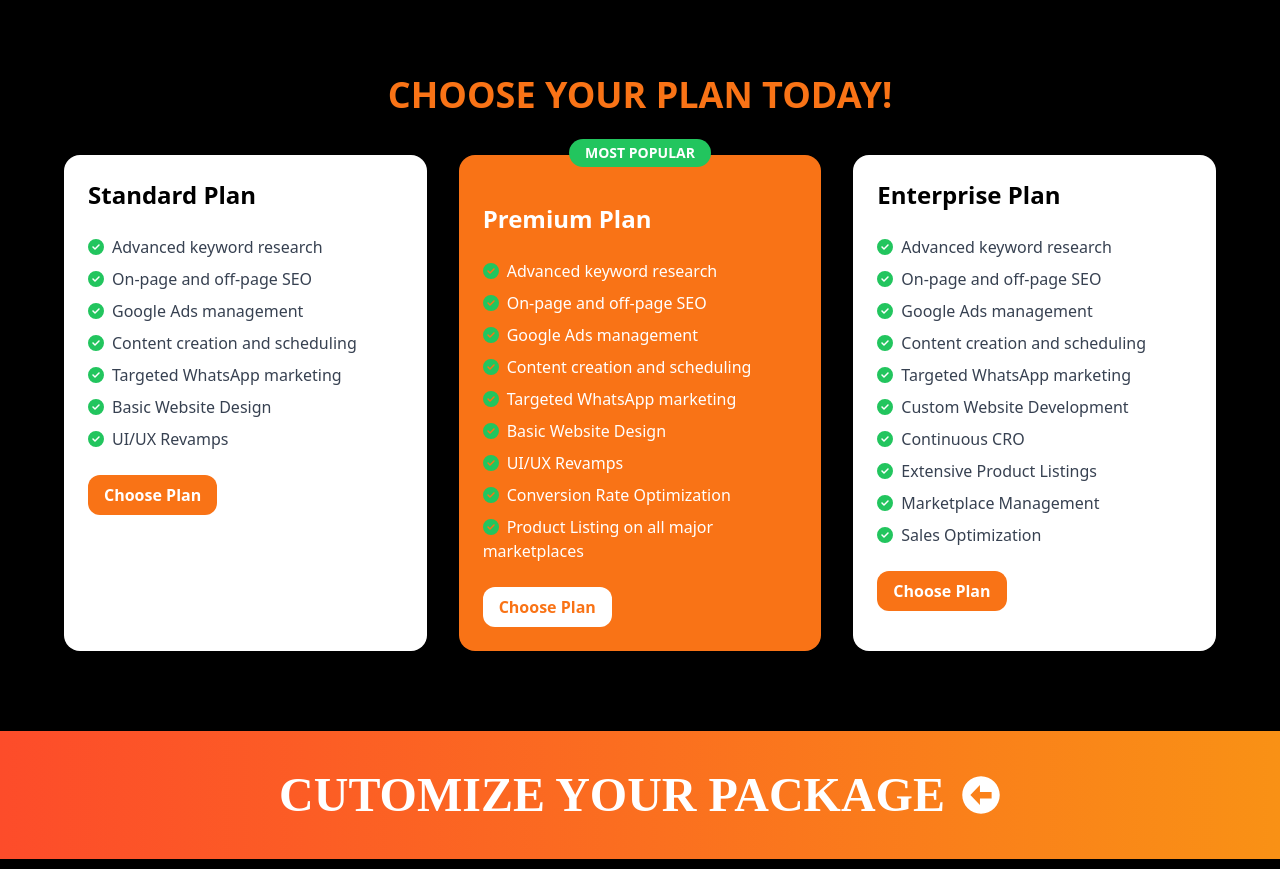
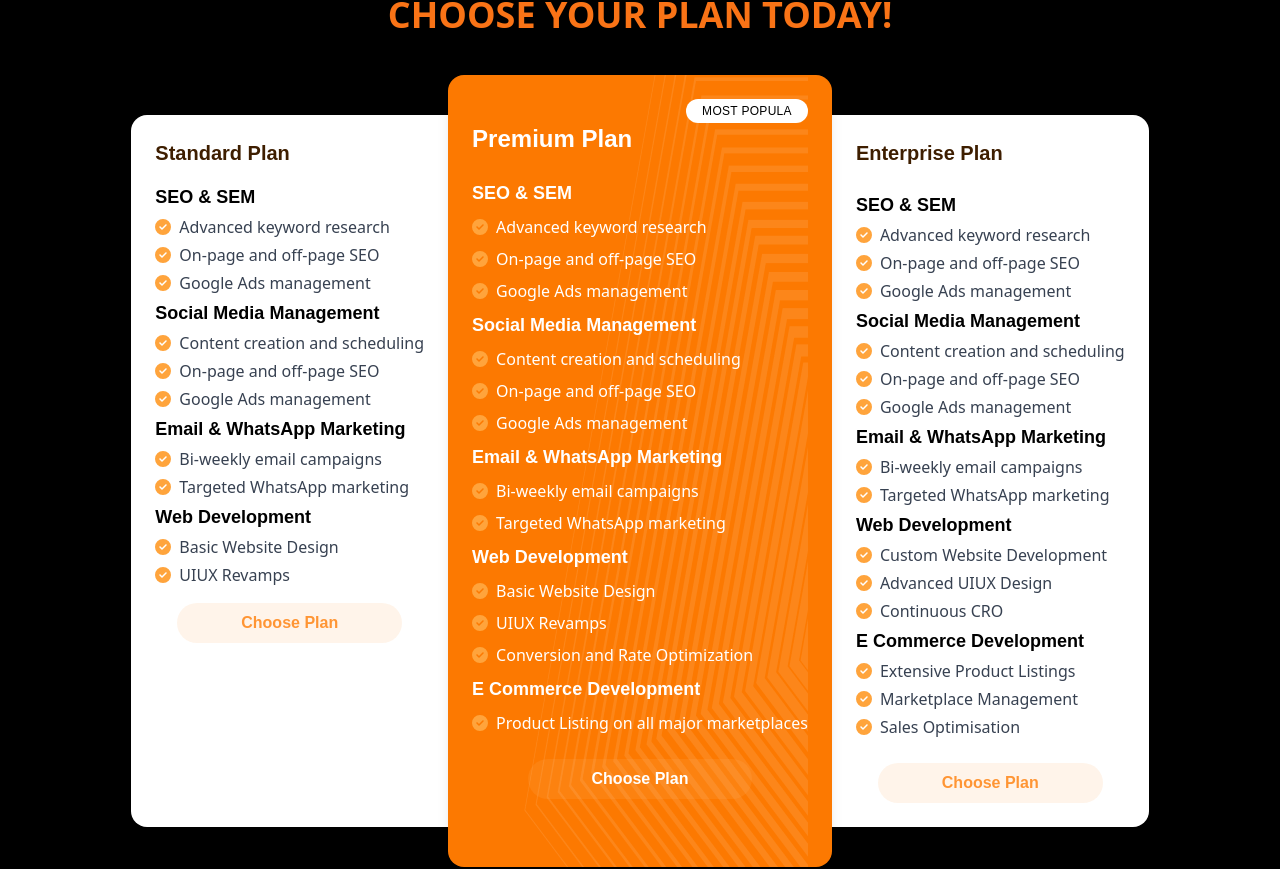
Before and after one commit to Ankit-Kum-ar/MarketingExl-Refactor, a React (Vite) app in the folder client/: page / in a window 1280 px wide. Shown: the part 3485-4354 px from the top of the page. Built offline with nearby package versions, Linux system fonts and the light colour scheme; a web font is replaced by a local one.

Commit message:
Add Package page with Header, PricingPlans, and ClientCarousel components; update App routing

```diff
--- a/client/src/App.tsx
+++ b/client/src/App.tsx
@@ -3,6 +3,7 @@ import Home from "./pages/Home/Home"
 import About from "./pages/About/About"
 import Navbar from "./components/Navbar"
 import Services from "./pages/Services/Services"
+import Package from "./pages/Package/Package"
 function App() {
 
   return (
@@ -12,6 +13,7 @@ function App() {
         <Route path="/" element = {<Home />} />
         <Route path="/about" element = { <About/> } />
         <Route path="/services" element = { <Services /> } />
+        <Route path="/packages" element = {<Package />} />
       </Routes>
     </>
   )
--- a/client/src/components/PricingPlans.tsx
+++ b/client/src/components/PricingPlans.tsx
@@ -9,148 +9,201 @@ const PricingPlans: React.FC = () => {
       <h2 className="text-3xl lg:text-4xl font-bold text-center text-orange-500 mb-10">
         CHOOSE YOUR PLAN TODAY!
       </h2>
-      <div className="grid grid-cols-1 md:grid-cols-2 lg:grid-cols-3 gap-8">
+      <div className="flex flex-col md:flex-row justify-center gap-8 lg:gap-0 relative">
         {/* Standard Plan */}
-        <div className="bg-white text-black rounded-2xl shadow-lg p-6 space-y-6">
-          <h3 className="text-2xl font-bold">Standard Plan</h3>
-          <ul className="space-y-2 text-gray-700">
+        <div className="my-10 bg-white text-black rounded-l-2xl shadow-lg p-6 space-y-4">
+          <h3 className="text-xl font-semibold font-poppins text-[#3E1E00]">Standard Plan</h3>
+          <ul className="space-y-1 text-gray-700">
+            <p className="text-black text-lg font-semibold font-poppins">SEO & SEM</p>
             <li>
-              <FontAwesomeIcon icon={faCheckCircle} className="text-green-500 mr-2" />
+              <FontAwesomeIcon icon={faCheckCircle} className="text-[#ffa43c] mr-2 " />
               Advanced keyword research
             </li>
             <li>
-              <FontAwesomeIcon icon={faCheckCircle} className="text-green-500 mr-2" />
+              <FontAwesomeIcon icon={faCheckCircle} className="text-[#ffa43c] mr-2" />
               On-page and off-page SEO
             </li>
             <li>
-              <FontAwesomeIcon icon={faCheckCircle} className="text-green-500 mr-2" />
+              <FontAwesomeIcon icon={faCheckCircle} className="text-[#ffa43c] mr-2" />
               Google Ads management
             </li>
+            <p className="text-black text-lg font-semibold font-poppins space-y-2">Social Media Management</p>
             <li>
-              <FontAwesomeIcon icon={faCheckCircle} className="text-green-500 mr-2" />
+              <FontAwesomeIcon icon={faCheckCircle} className="text-[#ffa43c]  mr-2" />
               Content creation and scheduling
             </li>
             <li>
-              <FontAwesomeIcon icon={faCheckCircle} className="text-green-500 mr-2" />
-              Targeted WhatsApp marketing
-            </li>
+              <FontAwesomeIcon icon={faCheckCircle} className="text-[#ffa43c]  mr-2" />
+              On-page and off-page SEO            </li>
             <li>
-              <FontAwesomeIcon icon={faCheckCircle} className="text-green-500 mr-2" />
-              Basic Website Design
-            </li>
+              <FontAwesomeIcon icon={faCheckCircle} className="text-[#ffa43c]  mr-2" />
+              Google Ads management            </li>
+              <p className="text-black text-lg font-semibold font-poppins space-y-2">Email & WhatsApp Marketing</p>
+
             <li>
-              <FontAwesomeIcon icon={faCheckCircle} className="text-green-500 mr-2" />
-              UI/UX Revamps
-            </li>
+              <FontAwesomeIcon icon={faCheckCircle} className="text-[#ffa43c] mr-2" />
+              Bi-weekly email campaigns            </li>
+            <li>
+              <FontAwesomeIcon icon={faCheckCircle} className="text-[#ffa43c] mr-2" />
+              Targeted WhatsApp marketing            </li>
+          <p className="text-black text-lg font-semibold font-poppins space-y-2">Web Development</p>
+
+            <li>
+              <FontAwesomeIcon icon={faCheckCircle} className="text-[#ffa43c] mr-2" />
+              Basic Website Design            </li>
+            <li>
+              <FontAwesomeIcon icon={faCheckCircle} className="text-[#ffa43c] mr-2" />
+              UIUX Revamps            </li>
+
           </ul>
-          <button className="bg-orange-500 text-white font-bold py-2 px-4 rounded-xl hover:bg-orange-600 transition duration-300">
-            Choose Plan
-          </button>
+
+          <div className="flex justify-center items-center w-full">
+            <button className="bg-[#ff9534] bg-opacity-10 px-16 object-center py-2 text-center text-[#ff9534] text-base font-semibold font-poppins rounded-full hover:bg-[#ff9534] hover:text-white transition duration-300">
+              Choose Plan
+            </button>
+          </div>
         </div>
 
         {/* Premium Plan */}
-        <div className="bg-orange-500 text-white rounded-2xl shadow-lg p-6 space-y-6 relative">
-          <div className="absolute -top-4 left-1/2 transform -translate-x-1/2 bg-green-500 text-white py-1 px-4 rounded-full text-sm font-bold">
-            MOST POPULAR
+        <div className="bg-[url('/images/Premium.png')] object-cover text-white rounded-2xl shadow-lg p-6 space-y-6 relative ">
+          <div className="absolute top-6 right-0 mr-6 bg-white py-1 px-4 rounded-full  text-center text-black text-xs font-medium font-poppins tracking-wide">
+            MOST POPULA
           </div>
-          <h3 className="text-2xl font-bold">Premium Plan</h3>
+          <h3 className="text-2xl font-poppins font-semibold">Premium Plan</h3>
           <ul className="space-y-2">
+          <p className="text-white text-lg font-semibold font-poppins">SEO & SEM</p>
             <li>
-              <FontAwesomeIcon icon={faCheckCircle} className="text-green-500 mr-2" />
+              <FontAwesomeIcon icon={faCheckCircle} className="text-[#ffa43c] mr-2 " />
               Advanced keyword research
             </li>
             <li>
-              <FontAwesomeIcon icon={faCheckCircle} className="text-green-500 mr-2" />
+              <FontAwesomeIcon icon={faCheckCircle} className="text-[#ffa43c] mr-2" />
               On-page and off-page SEO
             </li>
             <li>
-              <FontAwesomeIcon icon={faCheckCircle} className="text-green-500 mr-2" />
+              <FontAwesomeIcon icon={faCheckCircle} className="text-[#ffa43c] mr-2" />
               Google Ads management
             </li>
+            <p className="text-white text-lg font-semibold font-poppins space-y-2">Social Media Management</p>
             <li>
-              <FontAwesomeIcon icon={faCheckCircle} className="text-green-500 mr-2" />
+              <FontAwesomeIcon icon={faCheckCircle} className="text-[#ffa43c]  mr-2" />
               Content creation and scheduling
             </li>
             <li>
-              <FontAwesomeIcon icon={faCheckCircle} className="text-green-500 mr-2" />
-              Targeted WhatsApp marketing
-            </li>
+              <FontAwesomeIcon icon={faCheckCircle} className="text-[#ffa43c]  mr-2" />
+              On-page and off-page SEO            </li>
             <li>
-              <FontAwesomeIcon icon={faCheckCircle} className="text-green-500 mr-2" />
-              Basic Website Design
-            </li>
+              <FontAwesomeIcon icon={faCheckCircle} className="text-[#ffa43c]  mr-2" />
+              Google Ads management            </li>
+              <p className="text-white text-lg font-semibold font-poppins space-y-2">Email & WhatsApp Marketing</p>
+
             <li>
-              <FontAwesomeIcon icon={faCheckCircle} className="text-green-500 mr-2" />
-              UI/UX Revamps
-            </li>
+              <FontAwesomeIcon icon={faCheckCircle} className="text-[#ffa43c] mr-2" />
+              Bi-weekly email campaigns            </li>
             <li>
-              <FontAwesomeIcon icon={faCheckCircle} className="text-green-500 mr-2" />
-              Conversion Rate Optimization
-            </li>
+              <FontAwesomeIcon icon={faCheckCircle} className="text-[#ffa43c] mr-2" />
+              Targeted WhatsApp marketing            </li>
+          <p className="text-white text-lg font-semibold font-poppins space-y-2">Web Development</p>
+
             <li>
-              <FontAwesomeIcon icon={faCheckCircle} className="text-green-500 mr-2" />
+              <FontAwesomeIcon icon={faCheckCircle} className="text-[#ffa43c] mr-2" />
+              Basic Website Design            </li>
+            <li>
+              <FontAwesomeIcon icon={faCheckCircle} className="text-[#ffa43c] mr-2" />
+              UIUX Revamps            </li>
+              <li>
+              <FontAwesomeIcon icon={faCheckCircle} className="text-[#ffa43c] mr-2" />
+              Conversion and Rate Optimization            </li>
+              <p className="text-white text-lg font-semibold font-poppins space-y-2">E Commerce Development</p>
+
+            <li>
+              <FontAwesomeIcon icon={faCheckCircle} className="text-[#ffa43c] mr-2" />
               Product Listing on all major marketplaces
             </li>
+
           </ul>
-          <button className="bg-white text-orange-500 font-bold py-2 px-4 rounded-xl hover:bg-gray-200 transition duration-300">
-            Choose Plan
-          </button>
+          <div className="flex justify-center items-center w-full">
+            <button className="bg-[#ffc896] bg-opacity-10 px-16 object-center py-2 text-center text-white text-base font-semibold font-poppins rounded-full hover:bg-white hover:text-[#ff9534] transition duration-300">
+              Choose Plan
+            </button>
+          </div>
         </div>
 
         {/* Enterprise Plan */}
-        <div className="bg-white text-black rounded-2xl shadow-lg p-6 space-y-6">
-          <h3 className="text-2xl font-bold">Enterprise Plan</h3>
-          <ul className="space-y-2 text-gray-700">
+        <div className="my-10 bg-white text-black rounded-r-2xl shadow-lg p-6 space-y-6">
+        <h3 className="text-xl font-semibold font-poppins text-[#3E1E00]">Enterprise Plan</h3>
+          <ul className="space-y-1 text-gray-700">
+            <p className="text-black text-lg font-semibold font-poppins">SEO & SEM</p>
             <li>
-              <FontAwesomeIcon icon={faCheckCircle} className="text-green-500 mr-2" />
+              <FontAwesomeIcon icon={faCheckCircle} className="text-[#ffa43c] mr-2 " />
               Advanced keyword research
             </li>
             <li>
-              <FontAwesomeIcon icon={faCheckCircle} className="text-green-500 mr-2" />
+              <FontAwesomeIcon icon={faCheckCircle} className="text-[#ffa43c] mr-2" />
               On-page and off-page SEO
             </li>
             <li>
-              <FontAwesomeIcon icon={faCheckCircle} className="text-green-500 mr-2" />
+              <FontAwesomeIcon icon={faCheckCircle} className="text-[#ffa43c] mr-2" />
               Google Ads management
             </li>
+            <p className="text-black text-lg font-semibold font-poppins space-y-2">Social Media Management</p>
             <li>
-              <FontAwesomeIcon icon={faCheckCircle} className="text-green-500 mr-2" />
+              <FontAwesomeIcon icon={faCheckCircle} className="text-[#ffa43c]  mr-2" />
               Content creation and scheduling
             </li>
             <li>
-              <FontAwesomeIcon icon={faCheckCircle} className="text-green-500 mr-2" />
-              Targeted WhatsApp marketing
-            </li>
+              <FontAwesomeIcon icon={faCheckCircle} className="text-[#ffa43c]  mr-2" />
+              On-page and off-page SEO            </li>
             <li>
-              <FontAwesomeIcon icon={faCheckCircle} className="text-green-500 mr-2" />
-              Custom Website Development
-            </li>
+              <FontAwesomeIcon icon={faCheckCircle} className="text-[#ffa43c]  mr-2" />
+              Google Ads management            </li>
+              <p className="text-black text-lg font-semibold font-poppins space-y-2">Email & WhatsApp Marketing</p>
+
             <li>
-              <FontAwesomeIcon icon={faCheckCircle} className="text-green-500 mr-2" />
-              Continuous CRO
-            </li>
+              <FontAwesomeIcon icon={faCheckCircle} className="text-[#ffa43c] mr-2" />
+              Bi-weekly email campaigns            </li>
             <li>
-              <FontAwesomeIcon icon={faCheckCircle} className="text-green-500 mr-2" />
-              Extensive Product Listings
-            </li>
+              <FontAwesomeIcon icon={faCheckCircle} className="text-[#ffa43c] mr-2" />
+              Targeted WhatsApp marketing            </li>
+          <p className="text-black text-lg font-semibold font-poppins space-y-2">Web Development</p>
+
             <li>
-              <FontAwesomeIcon icon={faCheckCircle} className="text-green-500 mr-2" />
-              Marketplace Management
-            </li>
+              <FontAwesomeIcon icon={faCheckCircle} className="text-[#ffa43c] mr-2" />
+              Custom Website Development           </li>
             <li>
-              <FontAwesomeIcon icon={faCheckCircle} className="text-green-500 mr-2" />
-              Sales Optimization
-            </li>
+              <FontAwesomeIcon icon={faCheckCircle} className="text-[#ffa43c] mr-2" />
+              Advanced UIUX Design            </li>
+              <li>
+              <FontAwesomeIcon icon={faCheckCircle} className="text-[#ffa43c] mr-2" />
+              Continuous CRO             </li>
+
+              <p className="text-black text-lg font-semibold font-poppins space-y-2">E Commerce Development</p>
+
+            <li>
+              <FontAwesomeIcon icon={faCheckCircle} className="text-[#ffa43c] mr-2" />
+              Extensive Product Listings          </li>
+
+              <li>
+              <FontAwesomeIcon icon={faCheckCircle} className="text-[#ffa43c] mr-2" />
+              Marketplace Management          </li>
+              <li>
+              <FontAwesomeIcon icon={faCheckCircle} className="text-[#ffa43c] mr-2" />
+              Sales Optimisation          </li>
+
+
           </ul>
-          <button className="bg-orange-500 text-white font-bold py-2 px-4 rounded-xl hover:bg-orange-600 transition duration-300">
-            Choose Plan
-          </button>
+
+          <div className="flex justify-center items-center w-full">
+            <button className="bg-[#ff9534] bg-opacity-10 px-16 object-center py-2 text-center text-[#ff9534] text-base font-semibold font-poppins rounded-full hover:bg-[#ff9534] hover:text-white transition duration-300">
+              Choose Plan
+            </button>
+          </div>
         </div>
       </div>
 
 
     </div>
-    <div className="bg-gradient-to-r from-[#FD4C2A] to-[#F99115] flex justify-center items-center gap-4 p-10 my-10 cursor-not-allowed ">
+    <div className="bg-gradient-to-r from-[#FD4C2A] to-[#F99115] flex justify-center items-center gap-4 p-10 my-10 cursor-not-allowed w-screen ">
       <h3 className="text-white font-anybody text-3xl lg:text-5xl font-bold ">CUTOMIZE YOUR PACKAGE</h3>
       <img src="images/emojione-monotone_left-arrow.svg" alt="" className="h-10 w-10" />
     </div>
--- a/client/src/pages/Home/components/Hero.tsx
+++ b/client/src/pages/Home/components/Hero.tsx
@@ -29,13 +29,13 @@ const Hero = () => {
   return (
     <>
 
-    <div  ref={heroRef} className='HeroContent  bg-black flex flex-col justify-between  relative h-screen w-screen items-center bg-gradient-to-t from-black via-transparent to-transparent'>
+    <div  ref={heroRef} className='HeroContent  bg-black flex flex-col justify-between  relative h-[90vh] w-screen items-center bg-gradient-to-t from-black via-transparent to-transparent'>
         <div className='flex flex-col items-start w-12/12 md:w-8/12 z-10 mt-10 px-6 md:px-0'>
             <h2 className='greeting text-white text-5xl md:text-9xl font-extrabold text-left uppercase z-10 font-anybody '>Hello</h2>
             <h2 className='greeting text-white text-2xl md:text-4xl font-extrabold text-left uppercase z-10 font-anybody'>Welcome To</h2>
         </div>
       <h1 ref={textRef} className='greeting text-[#FC7901] text-5xl md:text-[106px] font-extrabold text-center mb-10 z-20 p-0 font-anybody'>MARKETING EXL</h1>
-      <div className='bg-black absolute bottom-0 right-0 z-10 w-48 h-20 md:w-48 md:h-40'></div>
+      <div className='bg-black absolute bottom-0 right-0 z-10 w-48 h-40 md:w-48 md:h-40'></div>
     </div>
     <div className=' h-full w-full absolute top-0 left-0   '>
     <Suspense fallback={<div className='w-full h-full bg-black'></div>}>
--- /dev/null
+++ b/client/src/pages/Package/Package.tsx
@@ -0,0 +1,16 @@
+import PricingPlans from "@/components/PricingPlans"
+import Header from "./components/Header"
+import ClientCarousel from "@/components/ClientCarousel"
+
+const Package = () => {
+  return (
+    <div className="flex flex-col items-center justify-center ">
+        <Header />
+        <PricingPlans />
+        <ClientCarousel />
+
+    </div>
+  )
+}
+
+export default Package
--- /dev/null
+++ b/client/src/pages/Package/components/Header.tsx
@@ -0,0 +1,10 @@
+
+const Header = () => {
+  return (
+    <div className="w-full flex items-center justify-center text-white md:h-28 h-20 bg-custom-gradient-2 md:text-5xl text-3xl font-semibold font-poppins">
+      Packages
+    </div>
+  )
+}
+
+export default Header
```
Also changed, not shown: client/public/images/Premium.png (added).
